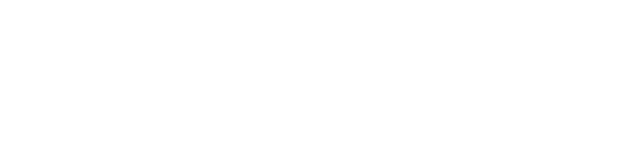
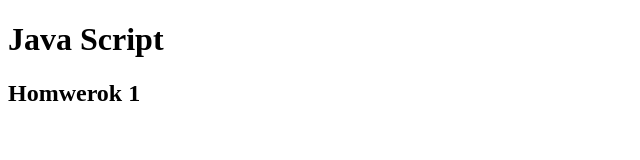
Before and after one commit to Roxaneryz/goit-js-hw-01, a plain HTML site: page index.html in a window 1280 px wide. Shown: the whole page, without its empty margins (0-640 px from the left). Drawn offline with Linux system fonts and the light colour scheme.

Commit message:
JS Homwork 1

```diff
--- a/index.html
+++ b/index.html
@@ -6,6 +6,9 @@
     <title>Document</title>
 </head>
 <body>
+<h1>Java Script</h1>
+<h2>Homwerok 1</h2>
+
     <script src="./Js/task-1.js"></script>
     <script src="./Js/task-2.js"></script>
     <script src="./Js/task-3.js"></script>
```
